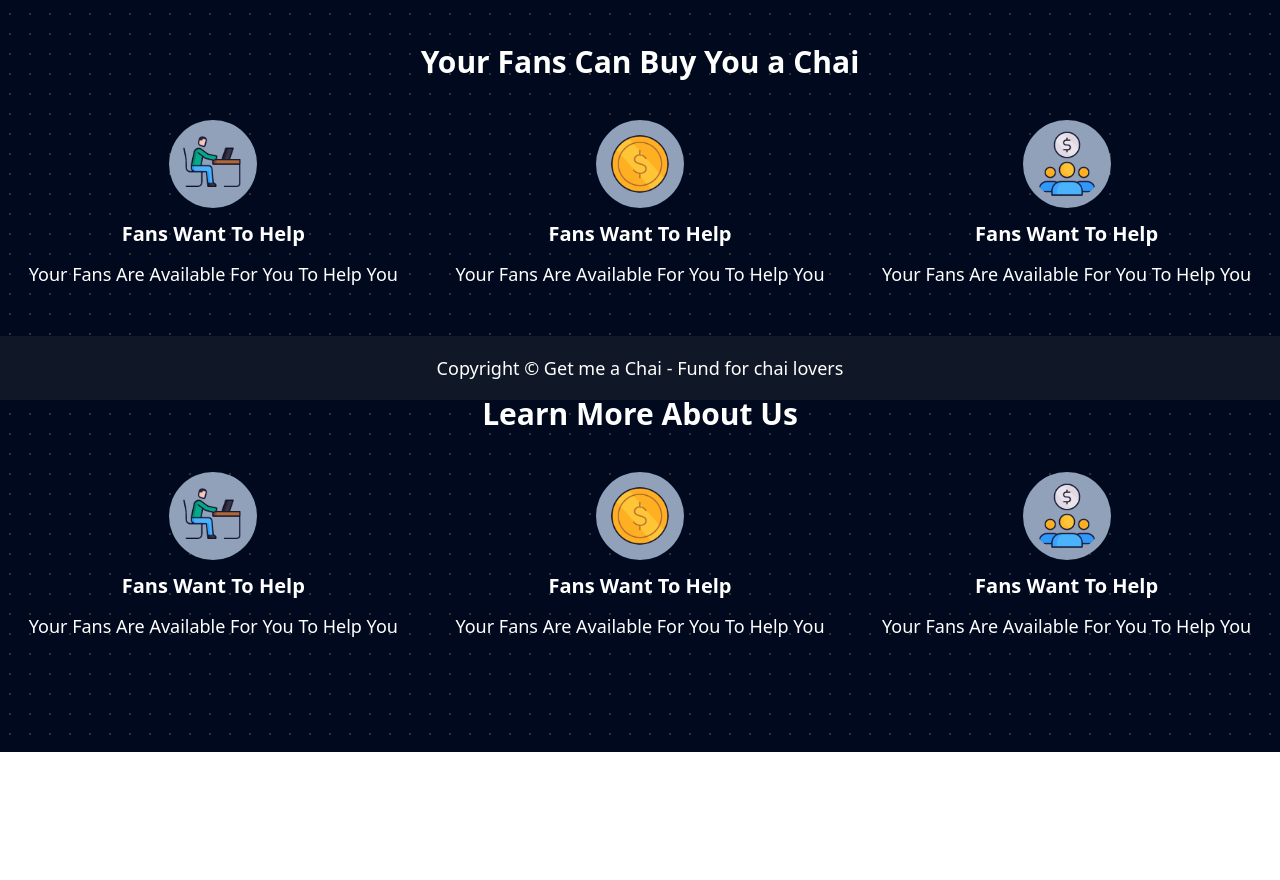
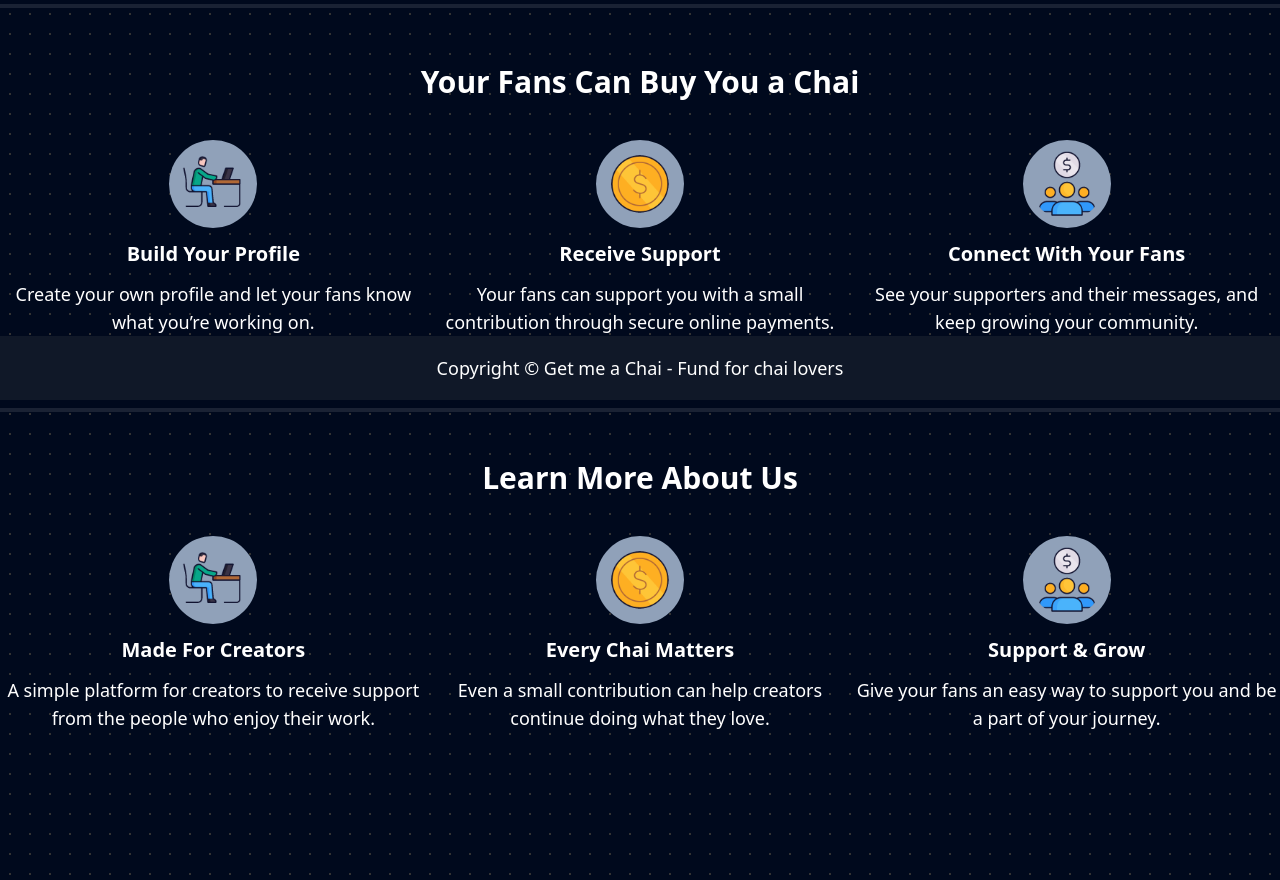
Before and after one commit to ankitsuthar72747-hash/get-me-a-chai, a Next.js app: page / in a window 1280 px wide. Shown: the part 400-1280 px from the top of the page. Before the commit the page ends 1152 px from the top, so only its background shows below. Built offline with nearby package versions, Linux system fonts and the light colour scheme; no server answers.

Commit message:
search fix

```diff
--- a/app/page.js
+++ b/app/page.js
@@ -3,68 +3,162 @@ import Link from "next/link";
 export default function Home() {
   return (
     <>
-
-      <div className="flex flex-col justify-center items-center justify-center h-[30vh] md:h-[40vh] gap-2 text-white">
-        <div className="font-bold md:text-4xl text-2xl md:pl-0 pl-2.5 flex justify-center items-center">Buy Me a Chai<span><Image className="pb-4 w-11 h-14 md:w-22 md:h-26" src="/tea.gif" width={88} height={88} alt="" /></span></div>
+      <div className="flex flex-col md:mt-5 mt-5 items-center justify-center h-[30vh] md:h-[40vh] gap-2 text-white">
+        <div className="font-bold md:text-4xl text-2xl md:pl-0 pl-2.5 flex justify-center items-center">
+          Buy Me a Chai
+          <span>
+            <Image
+              className="pb-4 w-11 h-14 md:w-22 md:h-26"
+              src="/tea.gif"
+              width={88}
+              height={88}
+              alt=""
+            />
+          </span>
+        </div>
         <p className="pb-2 justify-center md:pl-0 pl-4 text-sm md:text-lg">
-          A crowdfunding platform for chai lovers to support their favorite chai vendors and help them grow their business.
+          A crowdfunding platform for chai lovers to support their favorite chai
+          vendors and help them grow their business.
         </p>
         <div className="flex gap-2">
           <Link href="/login">
-          <button type="button" className="text-white  bg-linear-to-br from-purple-600 to-blue-500 hover:bg-linear-to-bl focus:ring-4 focus:outline-none focus:ring-blue-300 dark:focus:ring-blue-800 font-normal md:font-medium rounded-lg text-[12px] md:text-sm px-2 md:px-4 py-1 md:py-2.5 text-center leading-5">Start here</button>
+            <button
+              type="button"
+              className="text-white  bg-linear-to-br from-purple-600 to-blue-500 hover:bg-linear-to-bl focus:ring-4 focus:outline-none focus:ring-blue-300 dark:focus:ring-blue-800 font-normal md:font-medium rounded-lg text-[12px] md:text-sm px-2 md:px-4 py-1 md:py-2.5 text-center leading-5"
+            >
+              Start here
+            </button>
           </Link>
           <Link href="/about">
-          <button type="button" className="text-white bg-linear-to-br from-purple-600 to-blue-500 hover:bg-linear-to-bl focus:ring-4 focus:outline-none focus:ring-blue-300 dark:focus:ring-blue-800 font-normal md:font-medium rounded-lg text-[12px] md:text-sm px-2 py-1 md:px-4 md:py-2.5 text-center leading-5">Read More</button>
+            <button
+              type="button"
+              className="text-white bg-linear-to-br from-purple-600 to-blue-500 hover:bg-linear-to-bl focus:ring-4 focus:outline-none focus:ring-blue-300 dark:focus:ring-blue-800 font-normal md:font-medium rounded-lg text-[12px] md:text-sm px-2 py-1 md:px-4 md:py-2.5 text-center leading-5"
+            >
+              Read More
+            </button>
           </Link>
         </div>
       </div>
-      <div className="bg-white opacity-10 h-1">
-      </div>
+      <div className="bg-white opacity-10 h-1"></div>
+      <div className="container mx-auto text-white py-4 md:py-14">
+        <h1 className="text-xl md:text-3xl font-semibold md:font-bold text-center mb-4">
+          Your Fans Can Buy You a Chai
+        </h1>
 
-      <div className="container mx-auto text-white py-4 md:py-14">
-        <h1 className="text-xl md:text-3xl font-semibold md:font-bold text-center mb-4">Your Fans Can Buy You a Chai</h1>
         <div className="flex justify-around">
-          <div className="item flex flex-col justify-center items-center space-y-3 mt-6">
-            <Image className="bg-slate-400 rounded-full p-2 md:w-22 md:h-22 w-14 h-14" src="/man.gif" width={88} height={88} alt="" />
-            <p className="font-bold text-sm md:text-xl">Fans Want To Help</p>
-            <p className="text-[12px] md:text-lg md:pl-0 pl-2.5">Your Fans Are Available For You To Help You</p>
+          <div className="item flex flex-col items-center space-y-3 mt-6 w-1/3 text-center">
+            <Image
+              className="bg-slate-400 rounded-full p-2 md:w-22 md:h-22 w-14 h-14"
+              src="/man.gif"
+              width={88}
+              height={88}
+              alt=""
+            />
+            <p className="font-bold text-sm md:text-xl min-h-[28px]">
+              Build Your Profile
+            </p>
+            <p className="text-[12px] md:text-lg md:pl-0 pl-2.5 min-h-[72px]">
+              Create your own profile and let your fans know what you’re working
+              on.
+            </p>
           </div>
-          <div className="item flex flex-col justify-around items-center space-y-3 mt-6">
-            <Image className="bg-slate-400 rounded-full p-2 md:w-22 md:h-22 w-14 h-14" src="/coin.gif" width={88} height={88} alt="" />
-            <p className="font-bold text-sm md:text-xl">Fans Want To Help</p>
-            <p className="text-[12px] md:text-lg md:pl-0 pl-2.5">Your Fans Are Available For You To Help You</p>
+
+          <div className="item flex flex-col items-center space-y-3 mt-6 w-1/3 text-center">
+            <Image
+              className="bg-slate-400 rounded-full p-2 md:w-22 md:h-22 w-14 h-14"
+              src="/coin.gif"
+              width={88}
+              height={88}
+              alt=""
+            />
+            <p className="font-bold text-sm md:text-xl min-h-[28px]">
+              Receive Support
+            </p>
+            <p className="text-[12px] md:text-lg md:pl-0 pl-2.5 min-h-[72px]">
+              Your fans can support you with a small contribution through secure
+              online payments.
+            </p>
           </div>
-          <div className="item flex flex-col justify-around items-center space-y-3 mt-6">
-            <Image className="bg-slate-400 rounded-full p-2 md:w-22 md:h-22 w-14 h-14" src="/group.gif" width={88} height={88} alt="" />
-            <p className="font-bold text-sm md:text-xl">Fans Want To Help</p>
-            <p className="text-[12px] md:text-lg md:pl-0 pl-2.5">Your Fans Are Available For You To Help You</p>
+
+          <div className="item flex flex-col items-center space-y-3 mt-6 w-1/3 text-center">
+            <Image
+              className="bg-slate-400 rounded-full p-2 md:w-22 md:h-22 w-14 h-14"
+              src="/group.gif"
+              width={88}
+              height={88}
+              alt=""
+            />
+            <p className="font-bold text-[12px] md:text-xl min-h-[28px]">
+              Connect With Your Fans
+            </p>
+            <p className="text-[12px] md:text-lg md:pl-0 pl-2.5 min-h-[72px]">
+              See your supporters and their messages, and keep growing your
+              community.
+            </p>
           </div>
         </div>
       </div>
-      <div className="bg-white opacity-10 h-1">
-      </div>
+
+      <div className="bg-white opacity-10 h-1"></div>
+
       <div className="container mx-auto text-white py-12 mb-16">
-        <h1 className="md:text-3xl text-xl font-semibold md:font-bold text-center mb-4">Learn More About Us</h1>
+        <h1 className="md:text-3xl text-xl font-semibold md:font-bold text-center mb-4">
+          Learn More About Us
+        </h1>
+
         <div className="flex justify-around">
-          <div className="item flex flex-col justify-center items-center space-y-3 mt-6">
-            <Image className="bg-slate-400 rounded-full p-2 md:w-22 md:h-22 w-14 h-14" src="/man.gif" width={88} height={88} alt="" />
-            <p className="font-bold text-sm md:text-xl">Fans Want To Help</p>
-            <p className="text-[12px] md:text-lg md:pl-0 pl-2.5">Your Fans Are Available For You To Help You</p>
+          <div className="item flex flex-col items-center space-y-3 mt-6 w-1/3 text-center">
+            <Image
+              className="bg-slate-400 rounded-full p-2 md:w-22 md:h-22 w-14 h-14"
+              src="/man.gif"
+              width={88}
+              height={88}
+              alt=""
+            />
+            <p className="font-bold text-sm md:text-xl min-h-[28px]">
+              Made For Creators
+            </p>
+            <p className="text-[12px] md:text-lg md:pl-0 pl-2.5 min-h-[72px]">
+              A simple platform for creators to receive support from the people
+              who enjoy their work.
+            </p>
           </div>
-          <div className="item flex flex-col justify-around items-center space-y-3 mt-6">
-            <Image className="bg-slate-400 rounded-full p-2 md:w-22 md:h-22 w-14 h-14" src="/coin.gif" width={88} height={88} alt="" />
-            <p className="font-bold text-sm md:text-xl">Fans Want To Help</p>
-            <p className="text-[12px] md:text-lg md:pl-0 pl-2.5">Your Fans Are Available For You To Help You</p>
+
+          <div className="item flex flex-col items-center space-y-3 mt-6 w-1/3 text-center">
+            <Image
+              className="bg-slate-400 rounded-full p-2 md:w-22 md:h-22 w-14 h-14"
+              src="/coin.gif"
+              width={88}
+              height={88}
+              alt=""
+            />
+            <p className="font-bold text-sm md:text-xl min-h-[28px]">
+              Every Chai Matters
+            </p>
+            <p className="text-[12px] md:text-lg md:pl-0 pl-2.5 min-h-[72px]">
+              Even a small contribution can help creators continue doing what
+              they love.
+            </p>
           </div>
-          <div className="item flex flex-col justify-around items-center space-y-3 mt-6">
-            <Image className="bg-slate-400 rounded-full p-2 md:w-22 md:h-22 w-14 h-14" src="/group.gif" width={88} height={88} alt="" />
-            <p className="font-bold text-sm md:text-xl">Fans Want To Help</p>
-            <p className="text-[12px] md:text-lg md:pl-0 pl-2.5">Your Fans Are Available For You To Help You</p>
+
+          <div className="item flex flex-col items-center space-y-3 mt-6 w-1/3 pb-5 text-center">
+            <Image
+              className="bg-slate-400 rounded-full p-2 md:w-22 md:h-22 w-14 h-14"
+              src="/group.gif"
+              width={88}
+              height={88}
+              alt=""
+            />
+            <p className="font-bold text-sm md:text-xl min-h-7">
+              Support & Grow
+            </p>
+            <p className="text-[12px] md:text-lg md:pl-0 pl-2.5 min-h-18">
+              Give your fans an easy way to support you and be a part of your
+              journey.
+            </p>
           </div>
         </div>
-
       </div>
-
     </>
   );
 }
--- a/components/PaymentsPage.js
+++ b/components/PaymentsPage.js
@@ -102,7 +102,7 @@ const PaymentsPage = ({ username }) => {
       ) : (
         <>
           <Script src="https://checkout.razorpay.com/v1/checkout.js" />
-          <div className="w-full min-h-screen">
+          <div className="w-full min-h-screen md:mt-0 mt-10">
             <div className="relative w-full md:h-96 h-45">
               <Image
                 className="object-fit  w-full h-fit md:w-full md:h-96"
```
